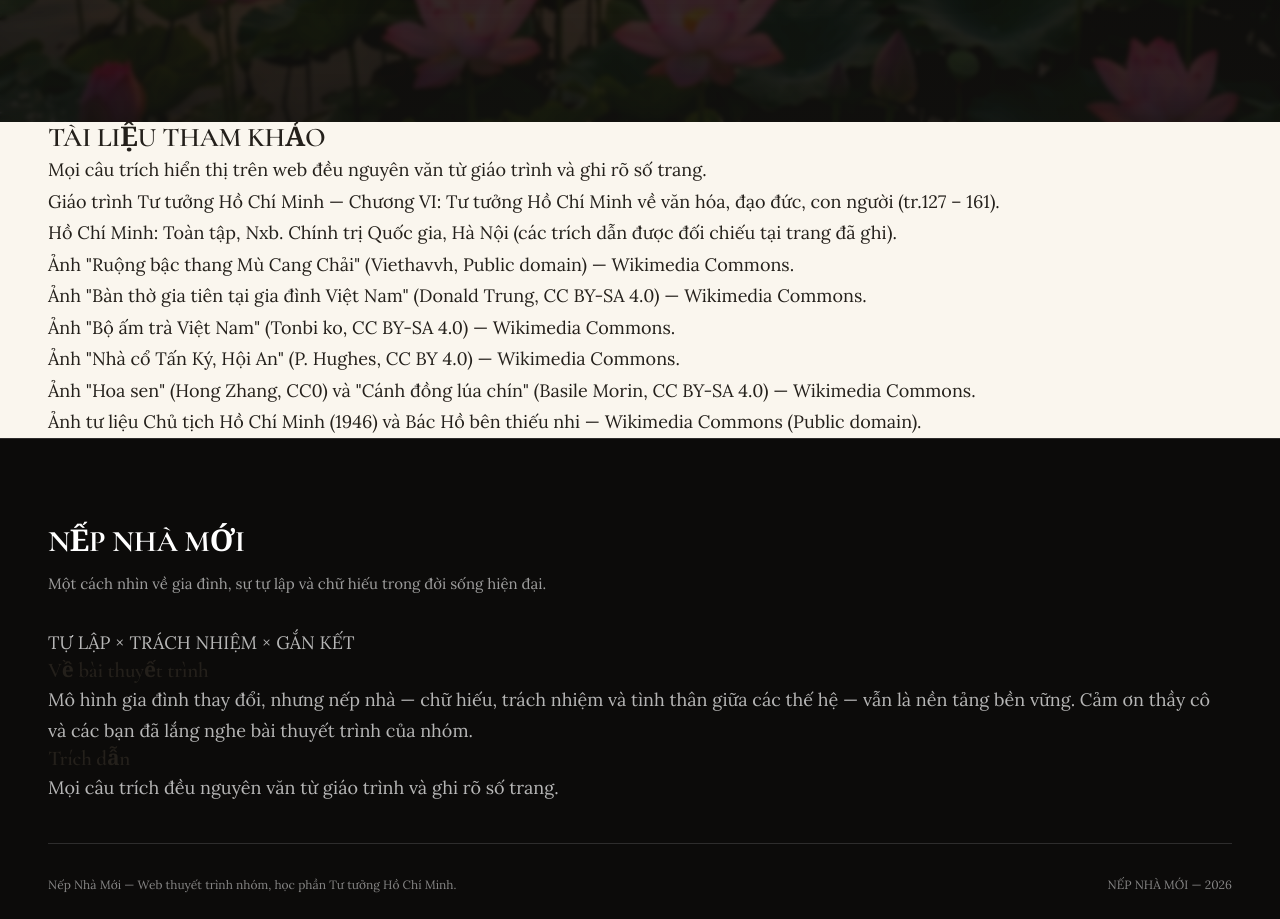
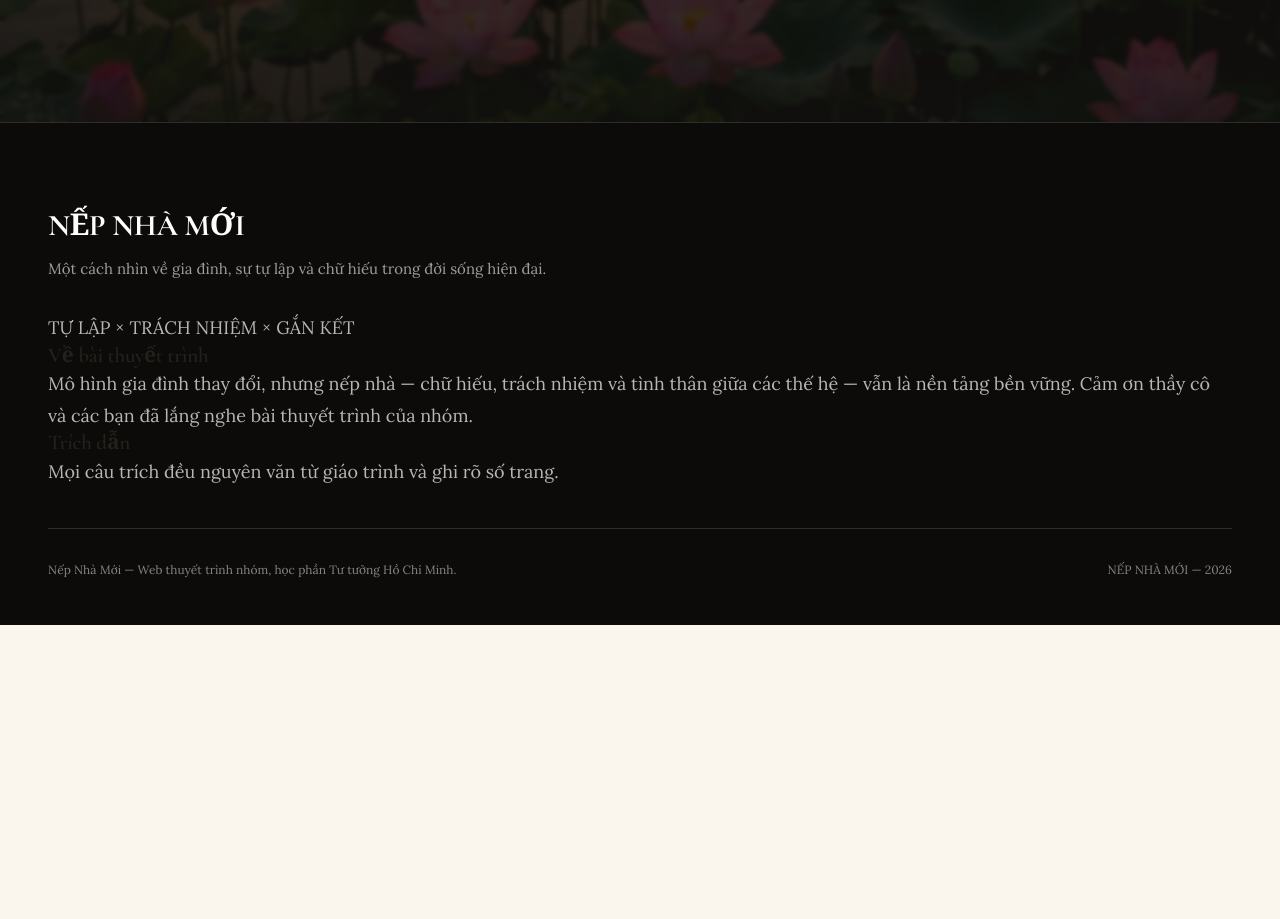
Before and after one commit to LinhTran3568/HCM, a React (Vite) app: page / in a window 1280 px wide. Shown: the part 10680-11599 px from the top of the page. After the commit the page ends 11305 px from the top, so only its background shows below. Built offline with nearby package versions, Linux system fonts and the light colour scheme.

Commit message:
feat: implement Footer section with animated content reveal

```diff
--- a/src/sections/Footer.tsx
+++ b/src/sections/Footer.tsx
@@ -1,27 +1,9 @@
-import { FOOTER, REFERENCES, SECTION_IDS } from '../data/content'
+import { FOOTER } from '../data/content'
 import { Reveal } from '../components/Reveal'
 
 export function Footer() {
   return (
     <>
-      <section id={SECTION_IDS.footer} className="refs" aria-label="Tài liệu tham khảo">
-        <div className="container">
-          <Reveal as="h2" className="refs-title">
-            {REFERENCES.label}
-          </Reveal>
-          <Reveal as="p" className="refs-note">
-            {REFERENCES.note}
-          </Reveal>
-          <Reveal>
-            <ul className="refs-list">
-              {REFERENCES.items.map((ref, i) => (
-                <li key={i}>{ref}</li>
-              ))}
-            </ul>
-          </Reveal>
-        </div>
-      </section>
-
       <footer className="footer" aria-label="Chân trang">
         <div className="container">
           <Reveal as="h2" className="footer-brand">
```
